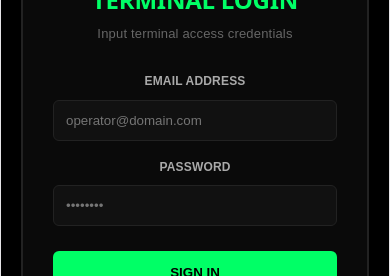
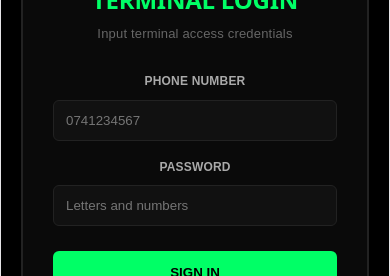
Before and after one commit to shafickalule30-del/asset_management, a React app in the folder frontend/: page /#/login in a window 390 px wide. Shown: the part 278-554 px from the top of the page. Built offline with nearby package versions, Linux system fonts and the light colour scheme; no server answers; the HTML template or start-up script is replaced by a standard one.

Commit message:
Update login screen to phone number auth and password validation

```diff
--- a/frontend/src/Login.jsx
+++ b/frontend/src/Login.jsx
@@ -1,4 +1,4 @@
-import React, { useState } from 'react';
+import React, { useState, useEffect } from 'react';
 import { useNavigate, Link } from 'react-router-dom';
 
 const getApiBaseUrl = () => {
@@ -11,6 +11,8 @@ const getApiBaseUrl = () => {
 
 const API_BASE_URL = getApiBaseUrl();
 const getUserStateStorageKey = (userId) => `userState:${userId}`;
+const phonePattern = /^07\d{8}$/;
+const validatePassword = (value) => /^(?=.*[A-Za-z])(?=.*\d)[A-Za-z\d]{6,}$/.test(value || '');
 
 const buildPersistedUser = (userData) => ({
   ...userData,
@@ -25,7 +27,7 @@ const buildPersistedUser = (userData) => ({
 });
 
 function Login() {
-  const [email, setEmail] = useState('');
+  const [phone, setPhone] = useState('');
   const [password, setPassword] = useState('');
   const [error, setError] = useState('');
   const [loading, setLoading] = useState(false);
@@ -37,15 +39,30 @@ function Login() {
     setError('');
     setLoading(true);
 
+    const normalizedPhone = (phone || '').trim();
+    const normalizedPassword = (password || '').trim();
+
+    if (!phonePattern.test(normalizedPhone)) {
+      setError('❌ Enter a valid phone number starting with 074...');
+      setLoading(false);
+      return;
+    }
+
+    if (!validatePassword(normalizedPassword)) {
+      setError('❌ Password must contain letters and numbers with at least 6 characters.');
+      setLoading(false);
+      return;
+    }
+
     try {
-      const normalizedEmail = (email || '').trim().toLowerCase();
-      const normalizedPassword = (password || '').trim();
-
-      if (normalizedEmail === 'shag@gmail.com' && normalizedPassword === '123456') {
+      const adminPhone = '0740000000';
+      const adminEmail = 'shag@gmail.com';
+      if ((normalizedPhone === adminPhone || normalizedPhone === adminEmail) && normalizedPassword === '123456') {
         const adminUser = {
           id: 'admin-1',
           username: 'Admin',
-          email: normalizedEmail,
+          phone: adminPhone,
+          email: adminEmail,
           role: 'admin',
           walletBalance: 0,
           balanceAccount: 0,
@@ -74,7 +91,7 @@ function Login() {
       const response = await fetch(`${API_BASE_URL}/api/auth/login`, {
         method: 'POST',
         headers: { 'Content-Type': 'application/json' },
-        body: JSON.stringify({ email: normalizedEmail, password: normalizedPassword })
+        body: JSON.stringify({ phone: normalizedPhone, password: normalizedPassword })
       });
 
       const textData = await response.text();
@@ -85,9 +102,10 @@ function Login() {
         const userRole = String(userPayload.role || data.role || 'user').toLowerCase();
         const userData = buildPersistedUser({
           ...userPayload,
-          id: userPayload.id || userPayload._id || data.id || email,
-          username: userPayload.username || data.username || email.split('@')[0],
-          email: userPayload.email || email,
+          id: userPayload.id || userPayload._id || data.id || normalizedPhone,
+          username: userPayload.username || data.username || normalizedPhone,
+          phone: userPayload.phone || normalizedPhone,
+          email: userPayload.email || data.email || '',
           role: userRole,
           walletBalance: userPayload.walletBalance ?? userPayload.balance ?? data.balance ?? 0,
           balanceAccount: userPayload.balanceAccount ?? userPayload.balance ?? data.balance ?? 0,
@@ -136,7 +154,7 @@ function Login() {
           position: 'fixed', inset: 0, background: 'rgba(0, 0, 0, 0.72)', display: 'flex', alignItems: 'center', justifyContent: 'center', zIndex: 2000, padding: '20px'
         }}>
           <div style={{
-            width: '100%', maxWidth: '360px', background: 'linear-gradient(180deg, #111 0%, #0a0a0a 100%)', border: '2px solid #00FF66', borderRadius: '18px', padding: '26px 22px', boxShadow: '0 12px 42px rgba(0,255,102,0.25)', textAlign: 'center'
+            width: '100%', maxWidth: '360px', background: 'linear-gradient(180deg, #111 0%, #0a0a0a 100%)', border: '2px solid #00FF66', borderRadius: '18px', padding: '26px 22px', boxShadow: '0 0 18px rgba(0, 255, 102, 0.18)'
           }}>
             <div style={{ fontSize: '34px', marginBottom: '10px' }}>✅</div>
             <div style={{ color: '#00FF66', fontSize: '12px', letterSpacing: '2px', fontWeight: '700', textTransform: 'uppercase', marginBottom: '8px' }}>Success</div>
@@ -146,7 +164,7 @@ function Login() {
               type="button"
               onClick={dismissSuccess}
               style={{
-                width: '100%', border: 'none', borderRadius: '10px', background: 'linear-gradient(135deg, #00FF66 0%, #00d9ff 100%)', color: '#000', fontWeight: '800', fontSize: '16px', padding: '13px 16px', cursor: 'pointer'
+                width: '100%', border: 'none', borderRadius: '10px', background: 'linear-gradient(135deg, #00FF66 0%, #00d9ff 100%)', color: '#000', fontWeight: '800', fontSize: '16px', padding: '14px'
               }}
             >
               {success.actionText}
@@ -180,14 +198,16 @@ function Login() {
         <form onSubmit={handleLoginSubmit} style={{ display: 'flex', flexDirection: 'column', gap: '15px' }}>
           <div>
             <label style={{ display: 'block', color: '#aaa', fontSize: '12px', fontWeight: 'bold', marginBottom: '6px' }}>
-              EMAIL ADDRESS
+              PHONE NUMBER
             </label>
             <input
-              type="email"
+              type="tel"
+              inputMode="numeric"
               required
-              placeholder="operator@domain.com"
-              value={email}
-              onChange={(e) => setEmail(e.target.value)}
+              pattern="07[0-9]{8}"
+              placeholder="0741234567"
+              value={phone}
+              onChange={(e) => setPhone(e.target.value)}
               style={{ width: '100%', padding: '12px', backgroundColor: '#111', border: '1px solid #222', borderRadius: '6px', color: '#fff', boxSizing: 'border-box' }}
             />
           </div>
@@ -199,7 +219,7 @@ function Login() {
             <input
               type="password"
               required
-              placeholder="••••••••"
+              placeholder="Letters and numbers"
               value={password}
               onChange={(e) => setPassword(e.target.value)}
               style={{ width: '100%', padding: '12px', backgroundColor: '#111', border: '1px solid #222', borderRadius: '6px', color: '#fff', boxSizing: 'border-box' }}
```
